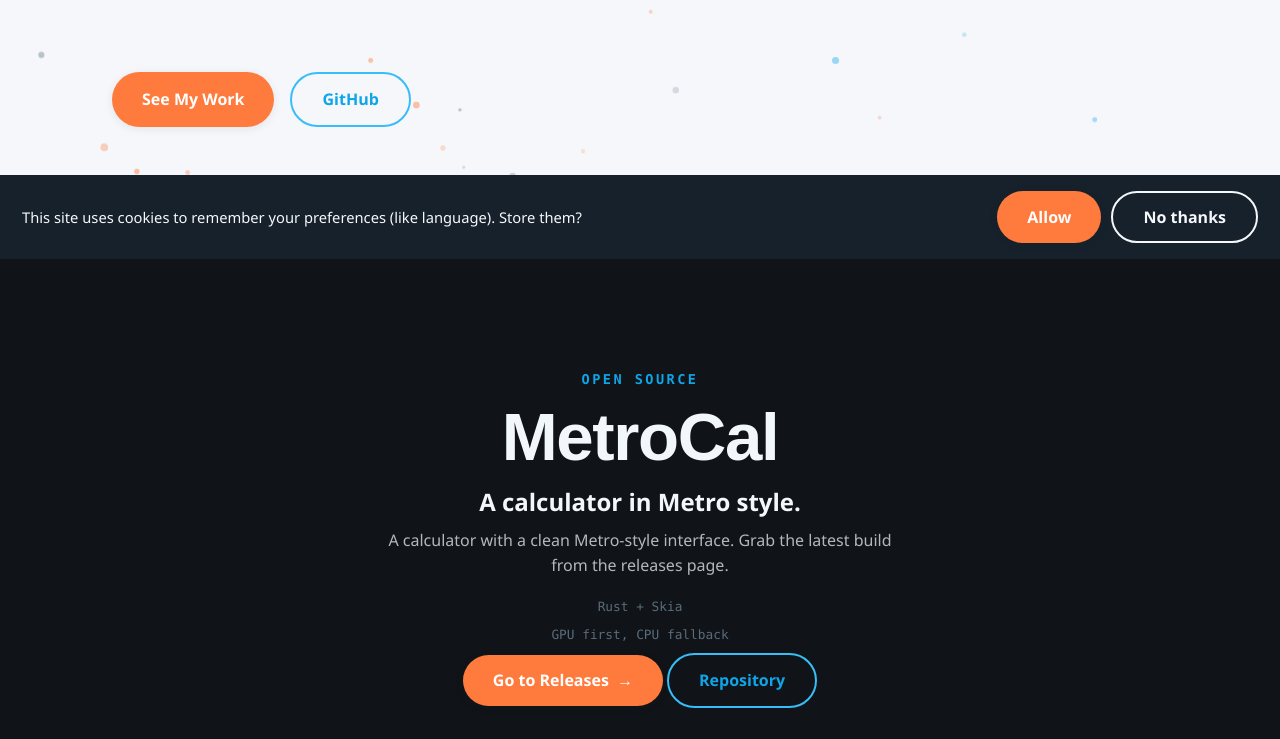
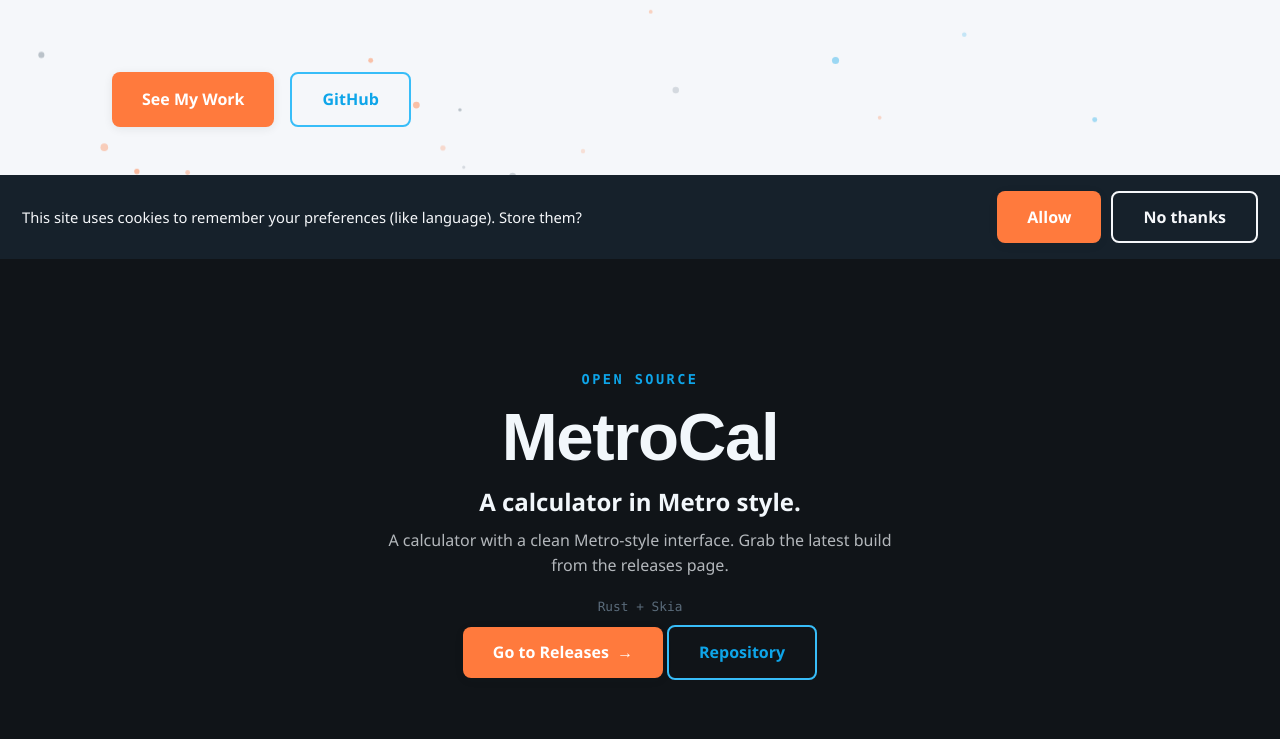
Before and after one commit to UUOUU01/UUOUU01.github.io, a plain HTML site: page index.html in a window 1280 px wide. Shown: the part 541-1280 px from the top of the page. Drawn offline with Linux system fonts and the light colour scheme; no server answers; animation ran at ten frames a second.

Commit message:
fix: change button radius to 8px, simplify MetroCal tech line

```diff
--- a/config/download/metrocal.json
+++ b/config/download/metrocal.json
@@ -5,6 +5,5 @@
   "releases": "https://github.com/UUOUU01/metrocal/releases",
   "theme": "dark",
   "tech": "Rust + Skia",
-  "render": "GPU first, CPU fallback",
-  "description": "A calculator with a clean Metro-style interface. Uses Rust and Skia; GPU rendering is preferred, but it falls back to CPU rendering if needed."
+  "description": "A calculator with a clean Metro-style interface. Uses Rust and Skia."
 }
--- a/css/components.css
+++ b/css/components.css
@@ -187,7 +187,7 @@ h1, h2, h3 { font-family: var(--font-display); font-weight: 700; letter-spacing:
   padding: 13px 30px;
   font-size: 1rem;
   font-weight: 600;
-  border-radius: var(--radius-pill);
+  border-radius: 8px;
   border: none;
   cursor: pointer;
   transition: transform var(--motion-hover) ease,
```
